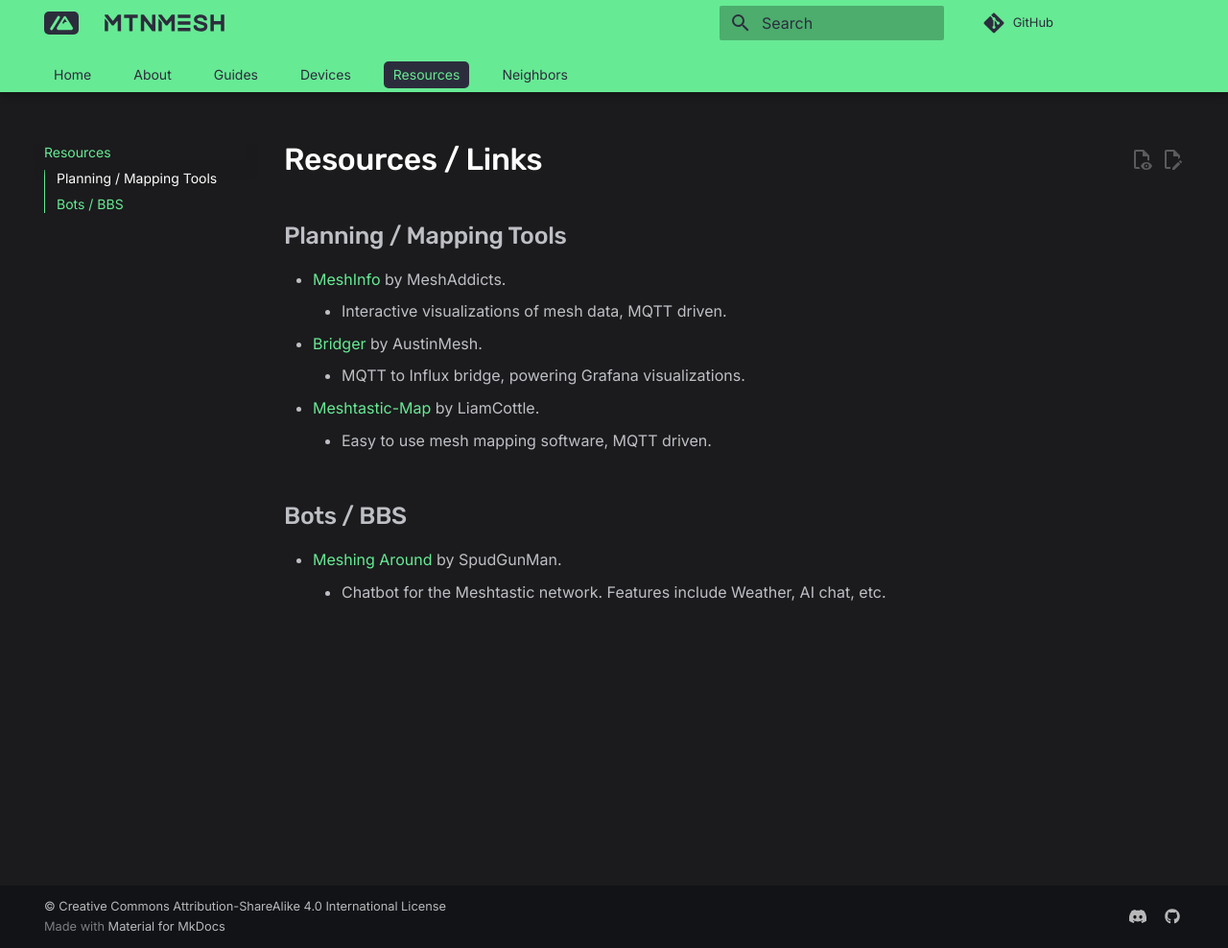
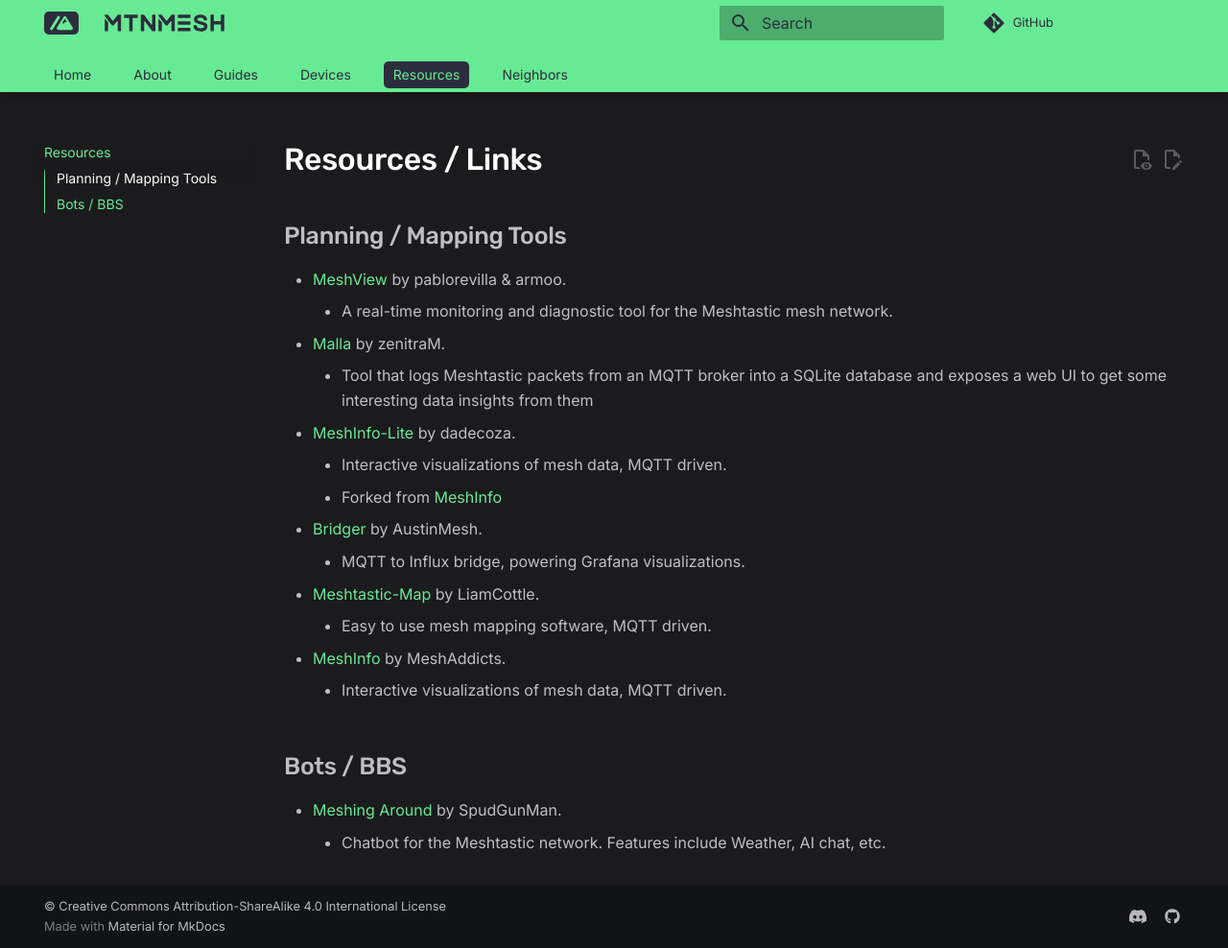
Before and after one commit to MtnMesh/mtnmesh.github.io, an MkDocs documentation site: the page built from docs/resources.md, in a window 1280 px wide and 988 px high. Shown: the whole window at 96% size. Built offline with MkDocs 1.6.1 and Material for MkDocs 9.7.7, drawn with Linux system fonts in a browser that asks for light colours; comment, search, counter and statistics services are not loaded.

```diff
--- a/docs/resources.md
+++ b/docs/resources.md
@@ -2,12 +2,19 @@
 
 ## Planning / Mapping Tools
 
-- [MeshInfo](https://github.com/MeshAddicts/meshinfo) by MeshAddicts.
+- [MeshView](https://github.com/pablorevilla-meshtastic/meshview) by pablorevilla & armoo.
+    - A real-time monitoring and diagnostic tool for the Meshtastic mesh network.
+- [Malla](https://github.com/zenitraM/malla) by zenitraM.
+    - Tool that logs Meshtastic packets from an MQTT broker into a SQLite database and exposes a web UI to get some interesting data insights from them
+- [MeshInfo-Lite](https://github.com/dadecoza/meshinfo-lite) by dadecoza.
     - Interactive visualizations of mesh data, MQTT driven.
+    - Forked from [MeshInfo](https://github.com/MeshAddicts/meshinfo)
 - [Bridger](https://github.com/austinmesh/bridger) by AustinMesh.
     - MQTT to Influx bridge, powering Grafana visualizations.
 - [Meshtastic-Map](https://github.com/liamcottle/meshtastic-map) by LiamCottle.
     - Easy to use mesh mapping software, MQTT driven.
+- [MeshInfo](https://github.com/MeshAddicts/meshinfo) by MeshAddicts.
+    - Interactive visualizations of mesh data, MQTT driven.
 
 ## Bots / BBS
 
```
Also changed, not shown: docs/index.md (+1 -1 lines).
